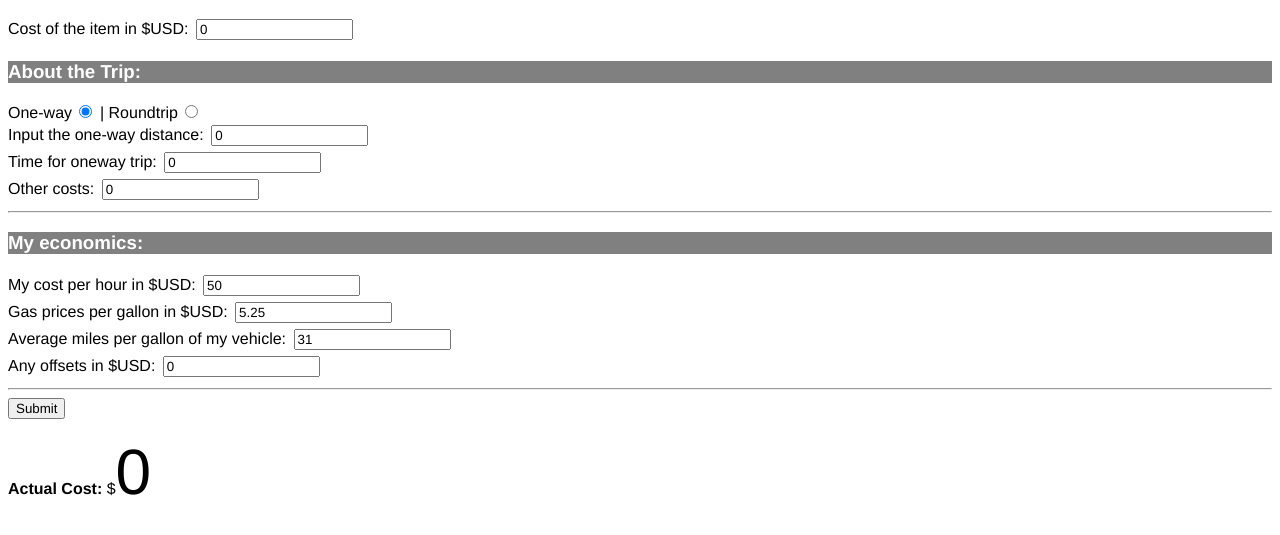
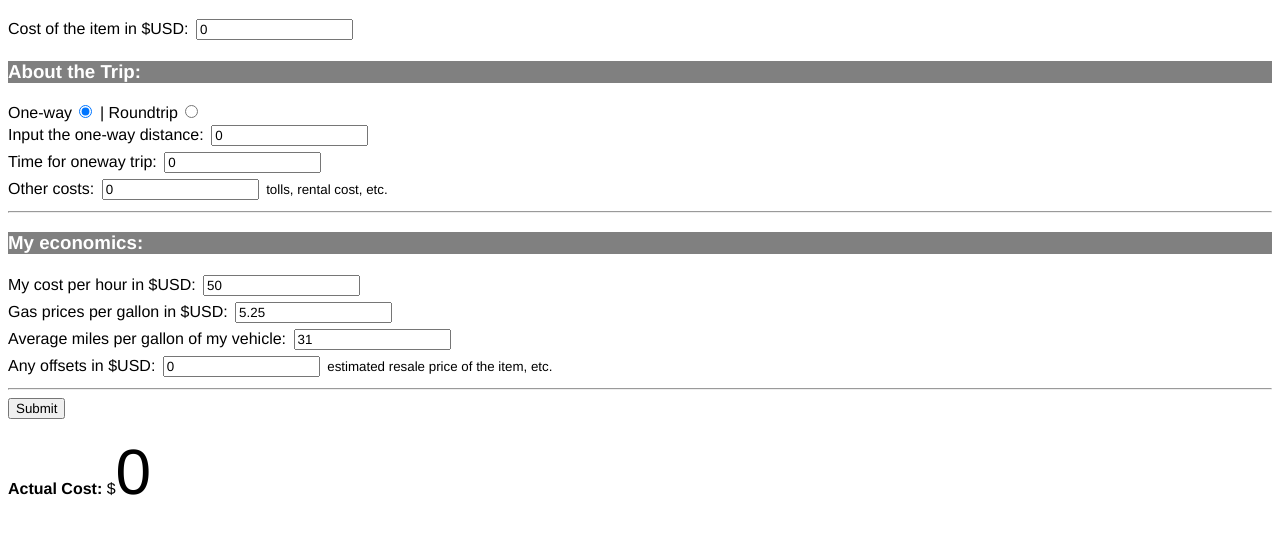
Before and after one commit to marty-zhu/actual_cost_calculator, a plain HTML site: page index.html in a window 1280 px wide. Shown: the part 105-640 px from the top of the page. Drawn offline with Linux system fonts and the light colour scheme.

Commit message:
added explanation text after text fields

```diff
--- a/index.html
+++ b/index.html
@@ -40,6 +40,7 @@
     <div>
       <label for="">Other costs:
         <input class="text-input-field" id="other" type="text" placeholder="tolls, etc." value="0">
+        <small class="explanation">tolls, rental cost, etc.</small>
       </label>
     </div>
   </section>
@@ -64,6 +65,7 @@
     <div>
       <label for="">Any offsets in $USD:
       <input class="text-input-field" id="offsets" type="text" placeholder="0" required value="0">
+      <small class="explanation">estimated resale price of the item, etc.</small>
       </label>
     </div>
   </section>
```
